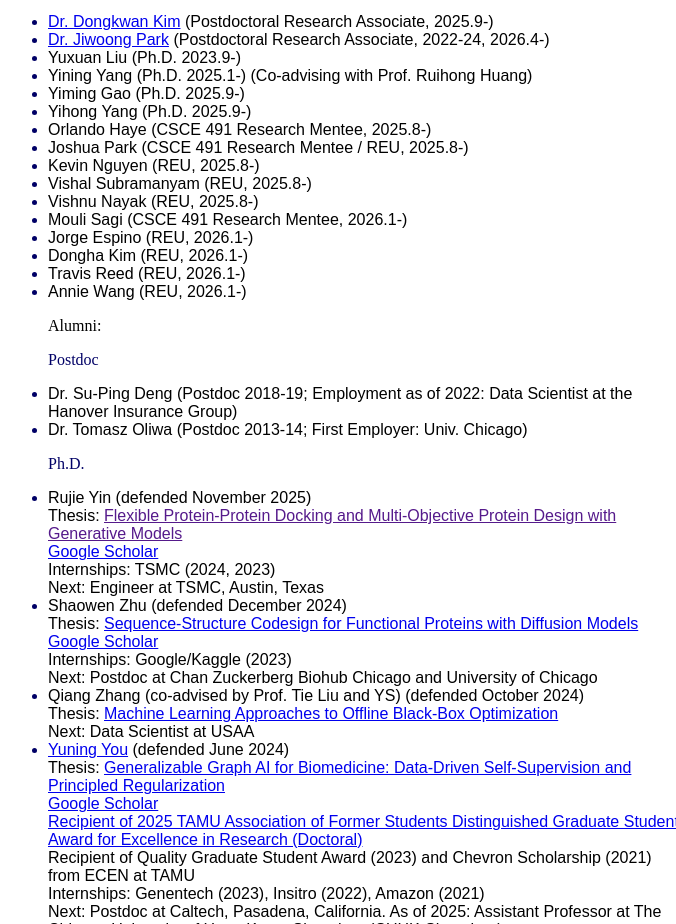
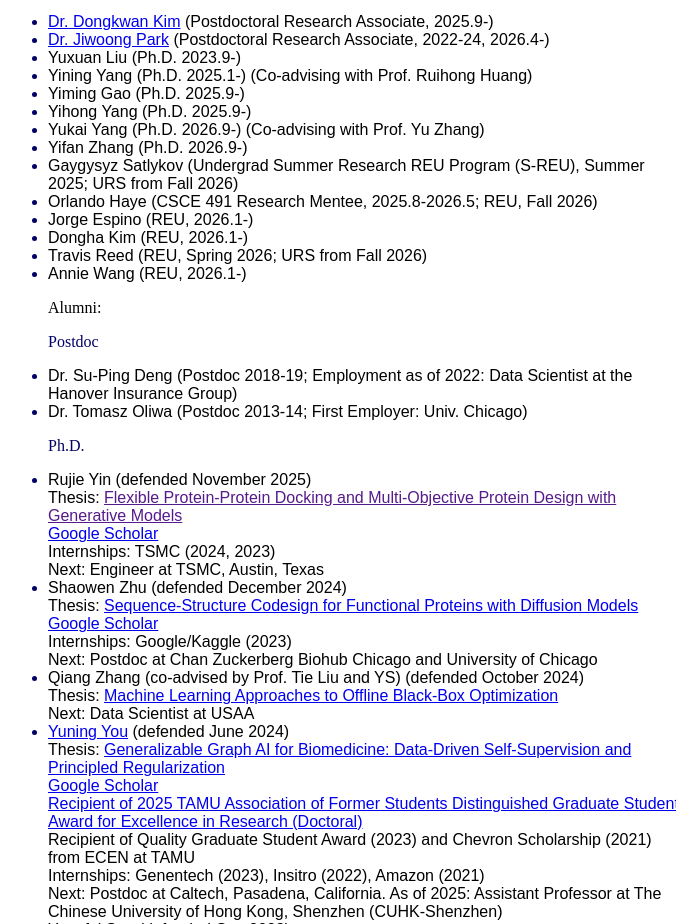
Before and after one commit to Shen-Lab/Shen-Lab.github.io, a plain HTML site: page research.html in a window 1280 px wide. Shown: the part 706-1630 px from the top of the page, without its empty margins (314-990 px from the left). Drawn offline with Linux system fonts and the light colour scheme.

Commit message:
Update research.html
Personnel update

```diff
--- a/research.html
+++ b/research.html
@@ -132,6 +132,8 @@ feed each other. <br>
 		    <li><font style="font-size: 12pt;" color="#000000" face="Arial, sans-serif" size="3">Yining Yang (Ph.D. 2025.1-) (Co-advising with Prof. Ruihong Huang)</font></li>
 			<li><font style="font-size: 12pt;" color="#000000" face="Arial, sans-serif" size="3">Yiming Gao (Ph.D. 2025.9-)</font></li>
 			<li><font style="font-size: 12pt;" color="#000000" face="Arial, sans-serif" size="3">Yihong Yang (Ph.D. 2025.9-)</font></li>
+			<li><font style="font-size: 12pt;" color="#000000" face="Arial, sans-serif" size="3">Yukai Yang (Ph.D. 2026.9-) (Co-advising with Prof. Yu Zhang)</font></li>
+			<li><font style="font-size: 12pt;" color="#000000" face="Arial, sans-serif" size="3">Yifan Zhang (Ph.D. 2026.9-)</font></li>
 			<!--<li><font style="font-size: 12pt;" color="#000000" face="Arial, sans-serif" size="3">Yuting Gao (M.S. 2020.2-)</font></li>-->
 		    <!--<li><font style="font-size: 12pt;" color="#000000" face="Arial, sans-serif" size="3">Yuhang Xie (M.S. 2020.2-)</font></li>-->
 		    <!-- <li><font style="font-size: 12pt;" color="#000000" face="Arial, sans-serif" size="3">Maxwell Huffman (Undergrad Honors Research Scholar 2020.6-)</font></li> -->
@@ -139,15 +141,16 @@ feed each other. <br>
 		    <!-- <li><font style="font-size: 12pt;" color="#000000" face="Arial, sans-serif" size="3">Shreeman Jayaram (Undergrad Honors Research Scholar 2023.8-)</font></li> -->
 		    <!--<li><font style="font-size: 12pt;" color="#000000" face="Arial, sans-serif" size="3">Rahul Sridhar (M.S. 2021.1-)</font></li>-->
 		    <!--<li><font style="font-size: 12pt;" color="#000000" face="Arial, sans-serif" size="3">Hao Yu Miao (M.S. 2021.10-)</font></li>-->
-			<li><font style="font-size: 12pt;" color="#000000" face="Arial, sans-serif" size="3">Orlando Haye (CSCE 491 Research Mentee, 2025.8-)</font></li>
-			<li><font style="font-size: 12pt;" color="#000000" face="Arial, sans-serif" size="3">Joshua Park (CSCE 491 Research Mentee / REU, 2025.8-)</font></li>
-			<li><font style="font-size: 12pt;" color="#000000" face="Arial, sans-serif" size="3">Kevin Nguyen (REU, 2025.8-)</font></li>
-			<li><font style="font-size: 12pt;" color="#000000" face="Arial, sans-serif" size="3">Vishal Subramanyam (REU, 2025.8-)</font></li>
-			<li><font style="font-size: 12pt;" color="#000000" face="Arial, sans-serif" size="3">Vishnu Nayak (REU, 2025.8-)</font></li>
-			<li><font style="font-size: 12pt;" color="#000000" face="Arial, sans-serif" size="3">Mouli Sagi (CSCE 491 Research Mentee, 2026.1-)</font></li>
+			<li><font style="font-size: 12pt;" color="#000000" face="Arial, sans-serif" size="3">Gaygysyz Satlykov (Undergrad Summer Research REU Program (S-REU), Summer 2025; URS from Fall 2026)</font></li>
+			<li><font style="font-size: 12pt;" color="#000000" face="Arial, sans-serif" size="3">Orlando Haye (CSCE 491 Research Mentee, 2025.8-2026.5; REU, Fall 2026)</font></li>
+			<!--<li><font style="font-size: 12pt;" color="#000000" face="Arial, sans-serif" size="3">Joshua Park (CSCE 491 Research Mentee / REU, 2025.8-)</font></li>-->
+			<!--<li><font style="font-size: 12pt;" color="#000000" face="Arial, sans-serif" size="3">Kevin Nguyen (REU, 2025.8-)</font></li>-->
+			<!--<li><font style="font-size: 12pt;" color="#000000" face="Arial, sans-serif" size="3">Vishal Subramanyam (REU, 2025.8-)</font></li>-->
+			<!--<li><font style="font-size: 12pt;" color="#000000" face="Arial, sans-serif" size="3">Vishnu Nayak (REU, 2025.8-)</font></li>-->
+			<!--<li><font style="font-size: 12pt;" color="#000000" face="Arial, sans-serif" size="3">Mouli Sagi (CSCE 491 Research Mentee, 2026.1-)</font></li>-->
 			<li><font style="font-size: 12pt;" color="#000000" face="Arial, sans-serif" size="3">Jorge Espino (REU, 2026.1-)</font></li>
 			<li><font style="font-size: 12pt;" color="#000000" face="Arial, sans-serif" size="3">Dongha Kim (REU, 2026.1-)</font></li>
-			<li><font style="font-size: 12pt;" color="#000000" face="Arial, sans-serif" size="3">Travis Reed (REU, 2026.1-)</font></li>
+			<li><font style="font-size: 12pt;" color="#000000" face="Arial, sans-serif" size="3">Travis Reed (REU, Spring 2026; URS from Fall 2026)</font></li>
             <li><font style="font-size: 12pt;" color="#000000" face="Arial, sans-serif" size="3">Annie Wang (REU, 2026.1-)</font></li>
 
 
@@ -261,6 +264,11 @@ feed each other. <br>
 		    </p>
 		    <p>
 	            Undergraduate
+			<li><font style="font-size: 12pt;" color="#000000" face="Arial, sans-serif" size="3">Mouli Sagi (CSCE 491 Research Mentee, Spring 2026)</font></li>
+			<li><font style="font-size: 12pt;" color="#000000" face="Arial, sans-serif" size="3">Joshua Park (CSCE 491 Research Mentee, Fall 2025; REU, Spring 2026)</font></li>
+			<li><font style="font-size: 12pt;" color="#000000" face="Arial, sans-serif" size="3">Kevin Nguyen (REU, 2025.8-2026.5)</font></li>
+			<li><font style="font-size: 12pt;" color="#000000" face="Arial, sans-serif" size="3">Vishal Subramanyam (REU, 2025.8-2026.5)</font></li>
+			<li><font style="font-size: 12pt;" color="#000000" face="Arial, sans-serif" size="3">Vishnu Nayak (REU, 2025.8-2026.5)</font></li>
 			<li><font style="font-size: 12pt;" color="#000000" face="Arial, sans-serif" size="3">Kareem Kabbani (Undergrad Honors Research Scholar / CS, 2025.8-2026.5)
 				<DT>Thesis with Yuhan, Rebecca and Jyo: <a href="">An Agent-based AI System for Predicting and Explaining Protein Mutation Efects</a></font></li>
 			<li><font style="font-size: 12pt;" color="#000000" face="Arial, sans-serif" size="3">Yuhan Zheng (Undergrad Honors Research Scholar / EE, 2025.8-2026.5)
@@ -270,7 +278,7 @@ feed each other. <br>
 			<li><font style="font-size: 12pt;" color="#000000" face="Arial, sans-serif" size="3">Hao Zheng (REU, 2025.8-2026.5)</font></li>
 		    <li><font style="font-size: 12pt;" color="#000000" face="Arial, sans-serif" size="3">Adarsh Vadlapatla (CSCE 491 Research Mentee, Spring 2025; REU, Fall 2025)</font></li>
 			<li><font style="font-size: 12pt;" color="#000000" face="Arial, sans-serif" size="3">Jawad Elhassan (Undergrad Summer Research REU Program (S-REU), Summer 2025)</font></li>
-			<li><font style="font-size: 12pt;" color="#000000" face="Arial, sans-serif" size="3">Gaygysyz Satlykov (Undergrad Summer Research REU Program (S-REU), Summer 2025)</font></li>
+			<!--<li><font style="font-size: 12pt;" color="#000000" face="Arial, sans-serif" size="3">Gaygysyz Satlykov (Undergrad Summer Research REU Program (S-REU), Summer 2025)</font></li>-->
 			<li><font style="font-size: 12pt;" color="#000000" face="Arial, sans-serif" size="3">Maxwell Zhou (Undergrad Summer Research REU Program (S-REU), Summer 2025)</font></li>
 		    <li><font style="font-size: 12pt;" color="#000000" face="Arial, sans-serif" size="3">Shreeman Jayaram (Undergrad Honors Research Scholar 2023.8-2024.5)
 			    <DT>Thesis: <a href="https://hdl.handle.net/1969.1/203289">Molecular Discovery Chatbot</a>
```
